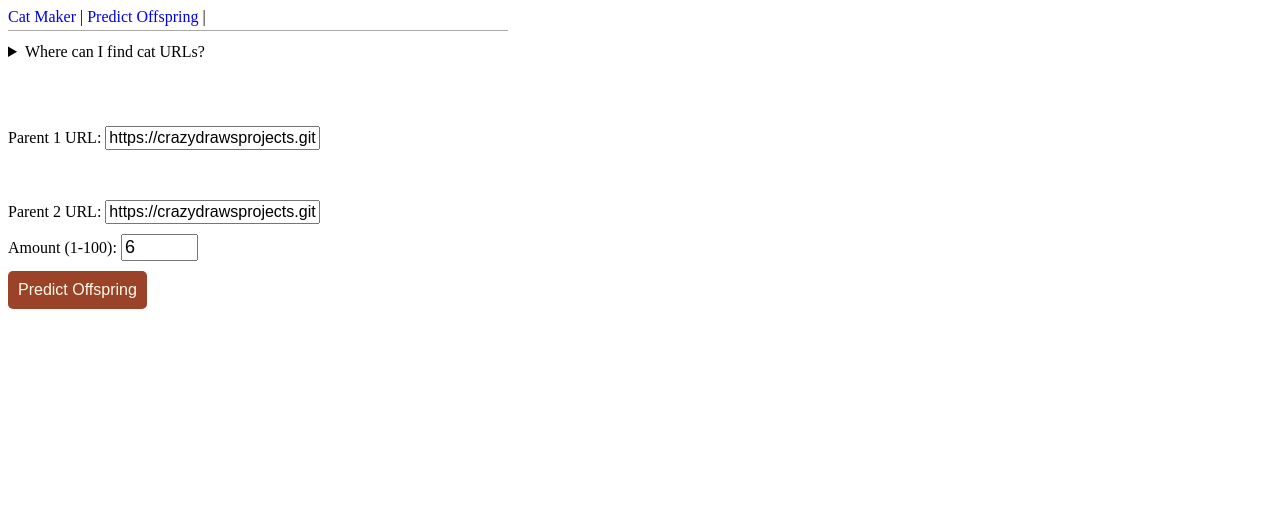
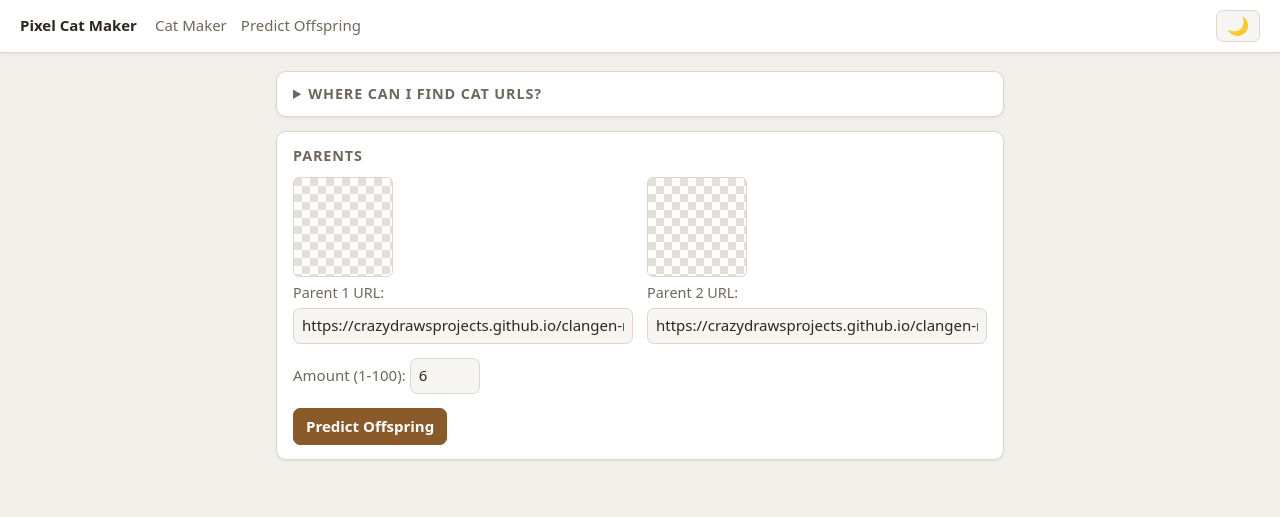
Before and after one commit to TheWitheringPages/clangen-pixel-cat-maker-fork, a website built with Vite: page predict-offspring.html in a window 1280 px wide. Built offline with nearby package versions, Linux system fonts and the light colour scheme.

Commit message:
Update credits and redesign the offspring predictor page
- Credit links now point to this fork; forked-from credit goes to
  CrazythecatDraws (CrazyDrawsProjects)
- predict-offspring.html gets the new header, theme toggle, card
  layout and dark mode, sharing the main stylesheet
- Theme toggle logic extracted to src/library/theme.ts for both pages

```diff
--- a/predict-offspring.html
+++ b/predict-offspring.html
@@ -1,31 +1,48 @@
 <!doctype html>
-<html>
+<html lang="en">
   <head>
     <meta charset="utf-8" />
     <meta http-equiv="X-UA-Compatible" content="IE=edge" />
     <title>ClanGen Offspring Predictor</title>
     <meta name="description" content="Predict ClanGen cat offspring!" />
     <meta name="viewport" content="width=device-width, initial-scale=1" />
-    <link rel="stylesheet" href="" />
+    <script>
+      // set the theme before first paint to avoid a flash
+      document.documentElement.dataset.theme =
+        new URLSearchParams(location.search).get("theme") ??
+        localStorage.getItem("pcm-theme") ??
+        (matchMedia("(prefers-color-scheme: dark)").matches
+          ? "dark"
+          : "light");
+    </script>
   </head>
   <body>
-    <header>
-      <a href="index.html">Cat Maker</a> |
-      <a href="predict-offspring.html">Predict Offspring</a> |
+    <header class="site-header">
+      <span class="site-title">Pixel Cat Maker</span>
+      <nav>
+        <a href="index.html">Cat Maker</a>
+        <a href="predict-offspring.html">Predict Offspring</a>
+      </nav>
+      <button class="theme-toggle" type="button" title="Toggle dark mode">
+        🌙
+      </button>
     </header>
 
+    <main class="page">
       <details>
         <summary>Where can I find cat URLs?</summary>
-      <img src="/src/assets/findURL.png" />
+        <img src="/src/assets/findURL.png" alt="Where to find the cat URL" />
 
-      <p>
-        The cat maker URL in your address bar will also be updated whenever you
-        change the appearance of the cat.
+        <p class="section-note">
+          The cat maker URL in your address bar will also be updated whenever
+          you change the appearance of the cat.
         </p>
       </details>
 
-    <div>
-      <div id="parent1">
+      <section class="card">
+        <h2>Parents</h2>
+        <div class="parents">
+          <div id="parent1" class="parent">
             <canvas
               style="image-rendering: pixelated"
               id="parent1-canvas"
@@ -36,7 +53,7 @@
             <label>Parent 1 URL:</label>
             <input id="parent1-url" type="text" />
           </div>
-      <div id="parent2">
+          <div id="parent2" class="parent">
             <canvas
               style="image-rendering: pixelated"
               id="parent2-canvas"
@@ -59,9 +76,11 @@
             value="6"
           />
         </div>
-    <button id="regenerate-button">Predict Offspring</button>
+        <button id="regenerate-button" type="button">Predict Offspring</button>
+      </section>
 
       <div id="offspring"></div>
+    </main>
     <script type="module" src="/src/predictOffspring.ts"></script>
   </body>
 </html>
--- /dev/null
+++ b/src/library/theme.ts
@@ -0,0 +1,25 @@
+// Shared dark/light theme toggle.
+// The inline script in each page's <head> sets the initial theme before
+// first paint; this wires up the header button and persists the choice.
+function initThemeToggle() {
+  const toggle = document.querySelector(".theme-toggle") as HTMLButtonElement;
+  if (toggle === null) {
+    return;
+  }
+
+  function applyTheme(theme: string) {
+    document.documentElement.dataset.theme = theme;
+    toggle.textContent = theme === "dark" ? "☀️" : "🌙";
+  }
+
+  toggle.addEventListener("click", () => {
+    const next =
+      document.documentElement.dataset.theme === "dark" ? "light" : "dark";
+    localStorage.setItem("pcm-theme", next);
+    applyTheme(next);
+  });
+
+  applyTheme(document.documentElement.dataset.theme ?? "light");
+}
+
+export { initThemeToggle };
--- a/src/predictOffspring.css
+++ b/src/predictOffspring.css
@@ -1,54 +1,100 @@
-input[type="text"],
-label,
-button {
-  font-size: 16px;
+.page {
+  max-width: 760px;
+  margin: 0 auto;
+  padding: 18px 16px 40px;
+  display: flex;
+  flex-direction: column;
+  gap: 14px;
 }
 
-input[type="number"] {
-  font-size: 18px;
+.page details img {
+  max-width: 380px;
+  width: 100%;
+  border-radius: 6px;
 }
 
-button {
-  padding: 10px 10px;
-  border-radius: 5px;
-  background-color: #9a4328;
-  color: rgb(253, 251, 232);
-  border: none;
-  margin: 10px 0;
+.parents {
+  display: grid;
+  grid-template-columns: repeat(auto-fit, minmax(240px, 1fr));
+  gap: 14px;
 }
 
-button:hover {
-  cursor: pointer;
-  background-color: #642211;
+.parent canvas {
+  display: block;
+  width: 100px;
+  height: 100px;
+  margin-bottom: 6px;
+  background:
+    repeating-conic-gradient(
+      var(--checker-a) 0% 25%,
+      var(--checker-b) 0% 50%
+    )
+    0 0 / 16px 16px;
+  border: 1px solid var(--border);
+  border-radius: 6px;
 }
 
-details {
-  margin-bottom: 15px;
+.parent label {
+  display: block;
+  color: var(--muted);
+  font-size: 0.9rem;
+  margin-bottom: 4px;
 }
 
-details img {
-  max-width: 380px;
-}
-
-@media (max-width: 380px) {
-  details img {
-    width: 100%;
-  }
-}
-
-#parent1-canvas,
-#parent2-canvas {
-  display: block;
+.parent input[type="text"] {
+  width: 100%;
+  color: var(--text);
+  background: var(--surface-2);
+  border: 1px solid var(--border);
+  border-radius: 7px;
+  padding: 6px 8px;
+  font: inherit;
 }
 
 #amount-div {
-  margin: 10px 0 0 0;
+  margin: 14px 0 0;
+  color: var(--muted);
+}
+
+#amount-input {
+  width: 70px;
+  color: var(--text);
+  background: var(--surface-2);
+  border: 1px solid var(--border);
+  border-radius: 7px;
+  padding: 6px 8px;
+  font: inherit;
+}
+
+#regenerate-button {
+  display: block;
+  margin: 14px 0 0;
+  background: var(--accent);
+  border-color: var(--accent);
+  color: var(--accent-text);
+  font-weight: 600;
+}
+
+#regenerate-button:hover {
+  filter: brightness(1.1);
+  background: var(--accent);
+}
+
+#offspring {
+  display: flex;
+  flex-wrap: wrap;
+  gap: 10px;
 }
 
 .cat-link {
   display: inline-block;
-  border-radius: 5px;
+  border-radius: 8px;
+  border: 1px solid var(--border);
+  background: var(--surface);
+  padding: 6px;
+  line-height: 0;
 }
+
 .cat-link:hover {
-  background-color: #fff4da;
+  border-color: var(--accent);
 }
--- a/src/predictOffspring.ts
+++ b/src/predictOffspring.ts
@@ -1,6 +1,10 @@
+import "./main.css";
 import "./common.css";
 import "./predictOffspring.css";
+import { initThemeToggle } from "./library/theme";
 import { generateChildPelt } from "./library/inheritance";
+
+initThemeToggle();
 import CatData from "./library/CatData";
 import drawCat from "./library/drawCat";
 import { Pelt } from "./library/types";
```
Also changed, not shown: index.html (+10 -6 lines), src/main.ts (+2 -20 lines). Lines whose indentation alone changed are shown as unchanged.
